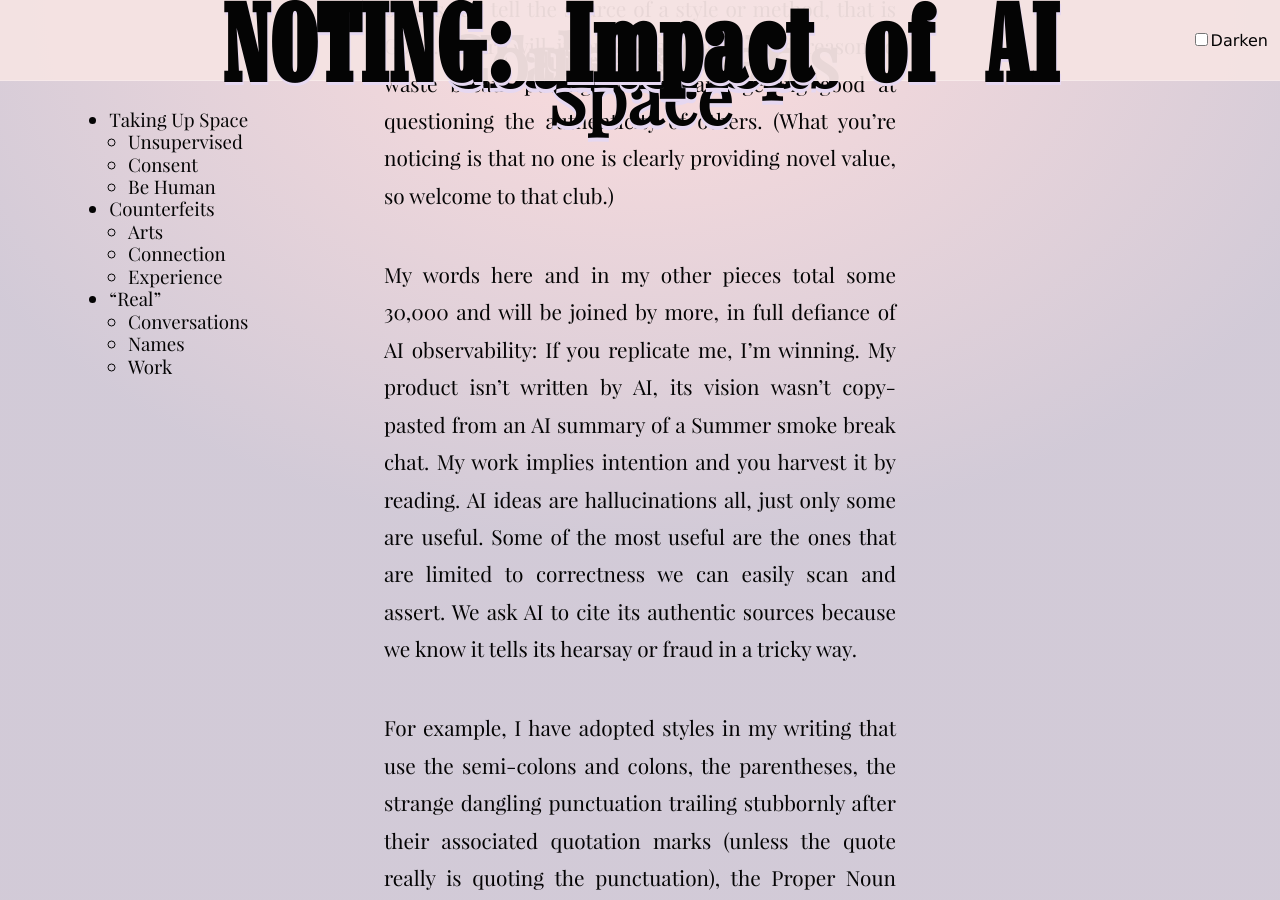
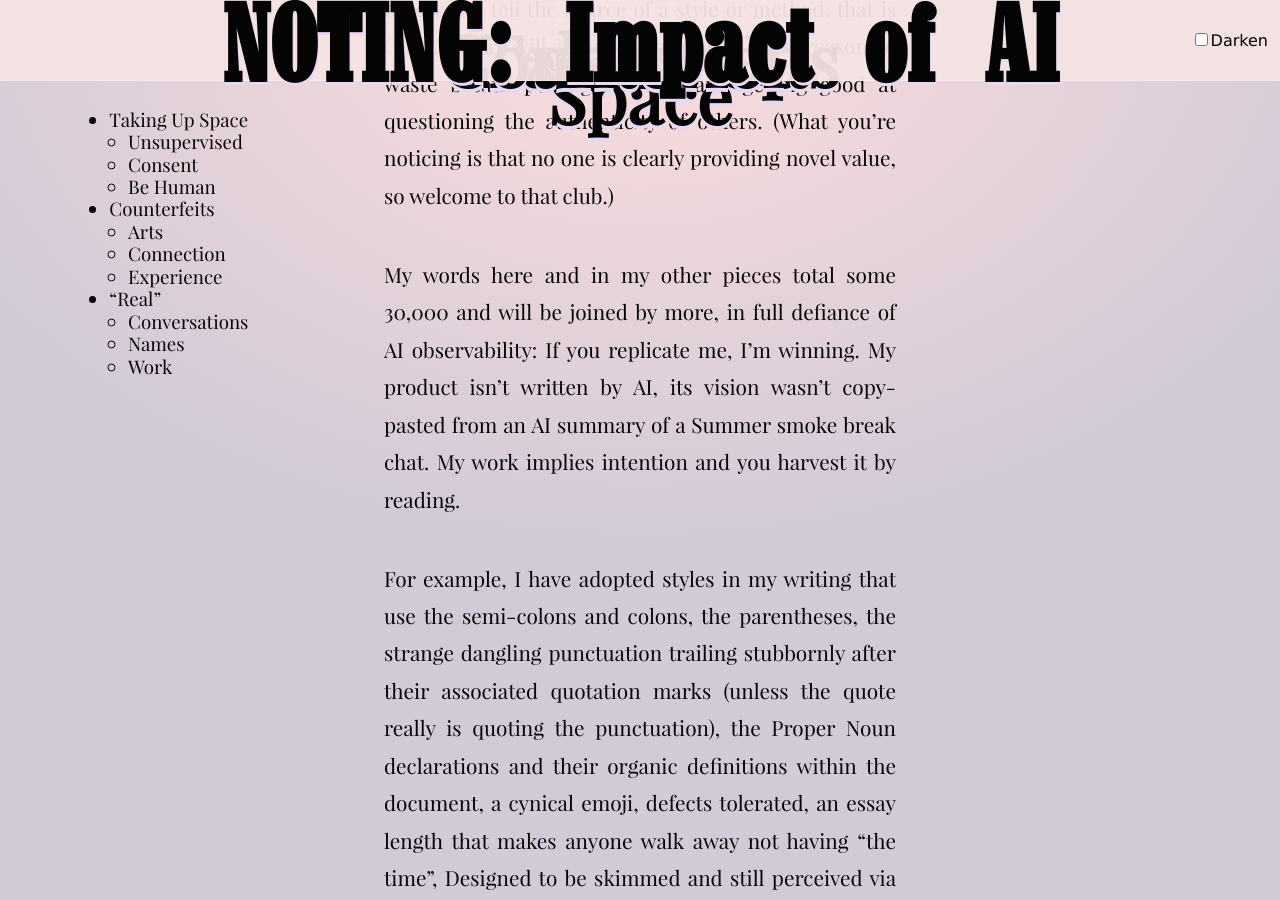
Before and after one commit to tiliv/antibody, a Jekyll site: the page built from docs/journal/autumn-ryan-Impact-of-AI/index.md, in a window 1280 px wide and 900 px high, scrolled down 23292 px. Built offline with Jekyll 4.4.1, drawn with Linux system fonts in a browser that asks for light colours.

Commit message:
Simplify section and flow

```diff
--- a/docs/journal/autumn-ryan-Impact-of-AI/index.md
+++ b/docs/journal/autumn-ryan-Impact-of-AI/index.md
@@ -205,7 +205,7 @@ AI as an appliance is very graceful: The Butter Bot does a thing we want, so we
 
 Leaving your "dataprints" on your work is ideal. When others can tell the source of a style or method, that is Good. AI art will improve and there is no reason to waste breath putting it down and getting good at questioning the authenticity of others. (What you're noticing is that no one is clearly providing novel value, so welcome to that club.)
 
-My words here and in my other pieces total some 30,000 and will be joined by more, in full defiance of AI observability: If you replicate me, I'm winning. My product isn't written by AI, its vision wasn't copy-pasted from an AI summary of a Summer smoke break chat. My work implies intention and you harvest it by reading. AI ideas are hallucinations all, just only some are useful. Some of the most useful are the ones that are limited to correctness we can easily scan and assert. We ask AI to cite its authentic sources because we know it tells its hearsay or fraud in a tricky way.
+My words here and in my other pieces total some 30,000 and will be joined by more, in full defiance of AI observability: If you replicate me, I'm winning. My product isn't written by AI, its vision wasn't copy-pasted from an AI summary of a Summer smoke break chat. My work implies intention and you harvest it by reading.
 
 For example, I have adopted styles in my writing that use the semi-colons and colons, the parentheses, the strange dangling punctuation trailing stubbornly after their associated quotation marks (unless the quote really is quoting the punctuation), the Proper Noun declarations and their organic definitions within the document, a cynical emoji, defects tolerated, an essay length that makes anyone walk away not having "the time", Designed to be skimmed and still perceived via its structure.
 
```
